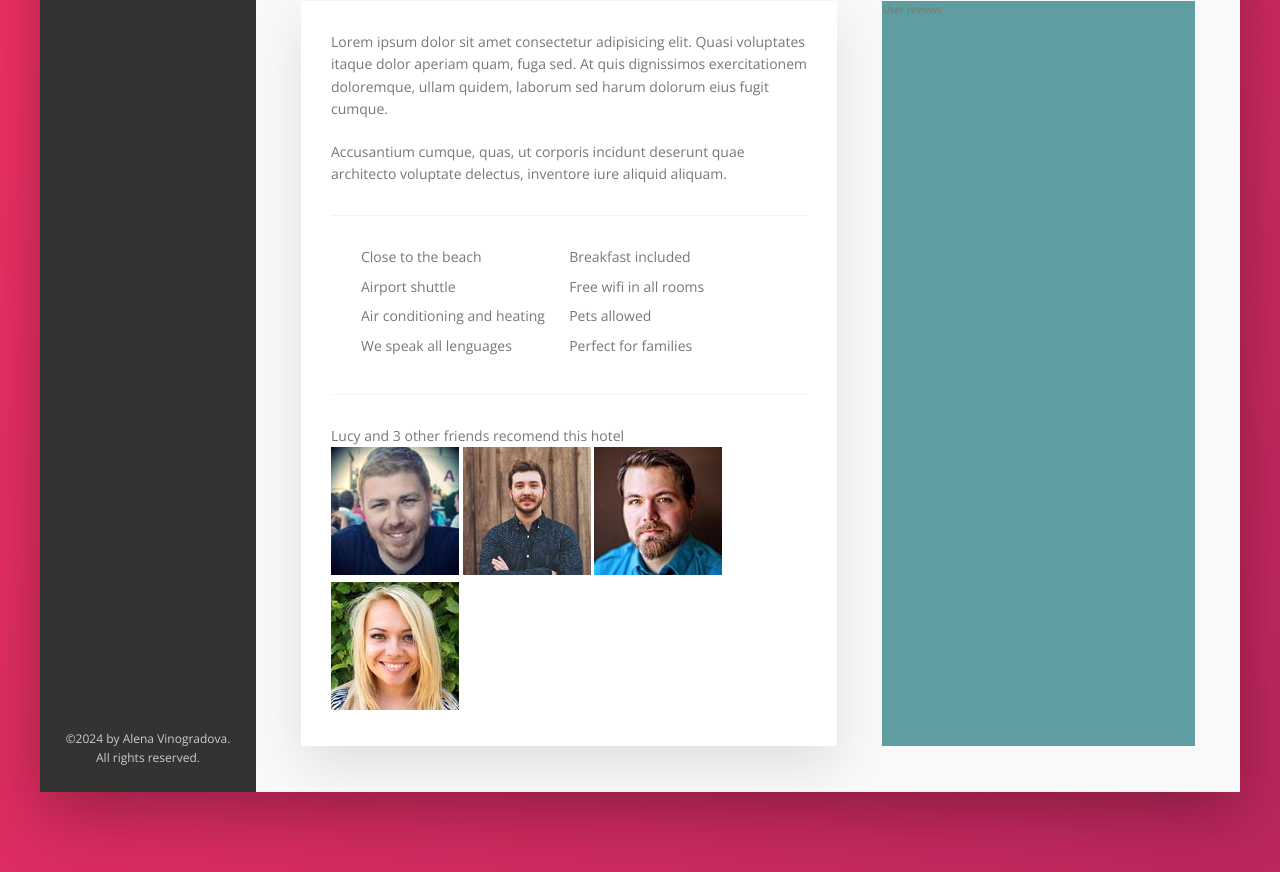
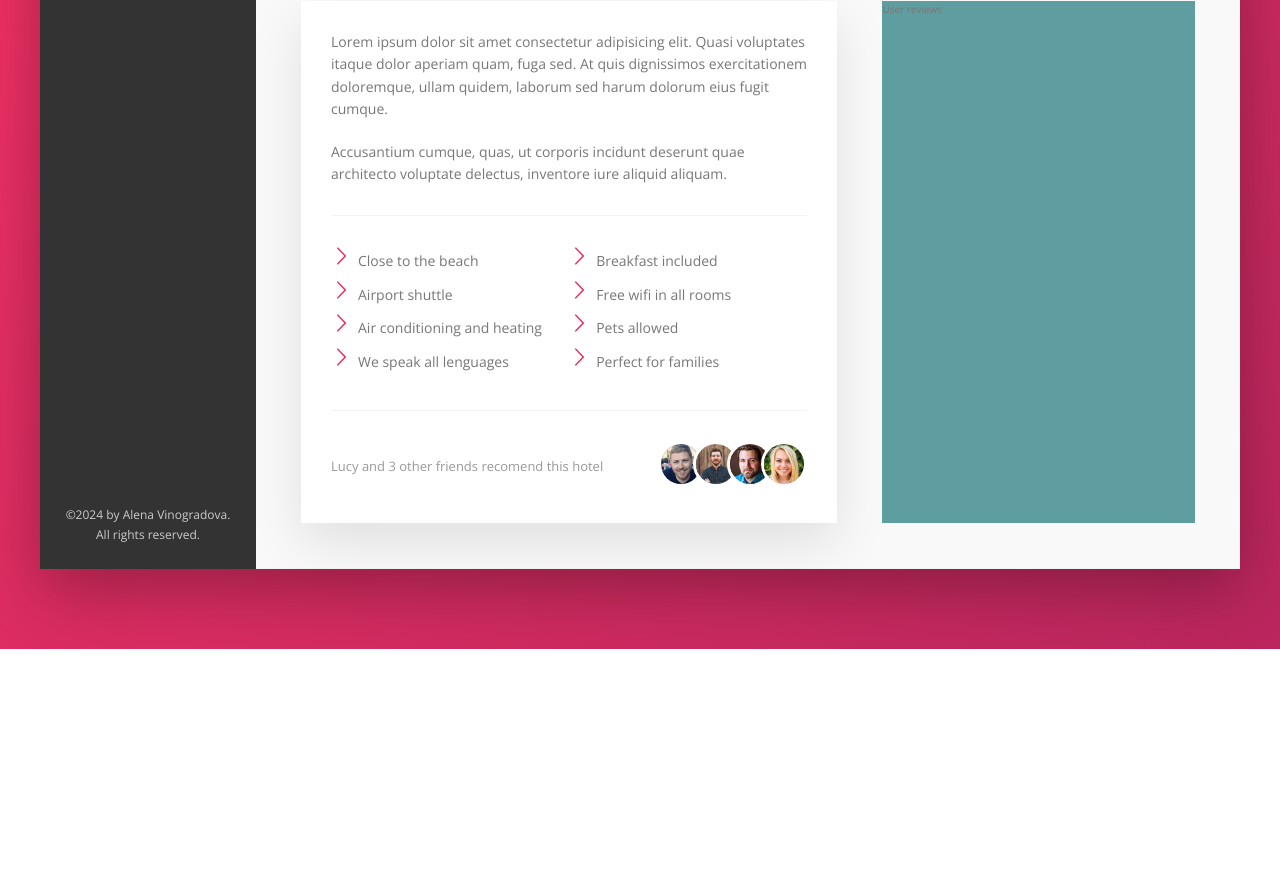
Before and after one commit to alenavin/Booking-hotels-WEB-PAGE, a website: page index.html in a window 1280 px wide. Shown: the part 646-1518 px from the top of the page. After the commit the page ends 1295 px from the top, so only its background shows below. Drawn offline with nearby package versions, Linux system fonts and the light colour scheme.

Commit message:
descripton section ready

```diff
--- a/index.html
+++ b/index.html
@@ -153,11 +153,11 @@
                                     <p class="recommend__count">
                                         Lucy and 3 other friends recomend this hotel
                                     </p>
-                                    <div class="recomend__friends">
-                                        <img src="img/user-3.jpg" alt="friend 1" class="recomend__photo">
-                                        <img src="img/user-4.jpg" alt="friend 2" class="recomend__photo">
-                                        <img src="img/user-5.jpg" alt="friend 3" class="recomend__photo">
-                                        <img src="img/user-6.jpg" alt="friend 4" class="recomend__photo">
+                                    <div class="recommend__friends">
+                                        <img src="img/user-3.jpg" alt="friend 1" class="recommend__photo">
+                                        <img src="img/user-4.jpg" alt="friend 2" class="recommend__photo">
+                                        <img src="img/user-5.jpg" alt="friend 3" class="recommend__photo">
+                                        <img src="img/user-6.jpg" alt="friend 4" class="recommend__photo">
                                     </div>
                                 </div>
                             </div>
--- a/sass/_components.scss
+++ b/sass/_components.scss
@@ -315,7 +315,7 @@
 .list {
     margin: 3rem 0;
     list-style: none;
-    padding: 3rem;
+    padding:  3rem 0;
     border-top: var(--line);
     border-bottom: var(--line);
 
@@ -327,6 +327,49 @@
         margin-bottom: .7rem;
     }
 
+    &__item::before {
+        content: '';
+        display: inline-block;
+        height: 2rem;
+        width: 2rem;
+        margin-right: .7rem;
+
+
+        // для старых браузеров галочка боковая
+        //background-image: url(../img/chevron-thin-right.svg);
+        //background-size: cover;
+
+        // для новых браузерв
+        // использовать галочку как маску - т е смотреть сквозь нее на цветной фон
+        background-color: var(--color-primary); // весь розовый бэкграунд скрывается
+        mask-image:  url(../img/chevron-thin-right.svg); // его видно только через маску этой формы
+        mask-size: cover; // получается розовая галочка
+
+    }
+
 }
 
 /// ////////////////////////////////////  RECOMMEND //////////////////////
+.recommend {
+    font-size: 1.3rem;
+    color: var(--color-grey-dark-3);
+    display: flex;
+    align-items: center;
+
+
+    &__count {
+        margin-right: auto; // чтобы текст забрал себе все свободное мессто в марджин райт и таким образом фотки сдвинулась до конца право
+    }
+
+    &__photo {
+        box-sizing: content-box; // если стоит бордер бокс то белая рамка вокруг фотки идет внутри и делает фотку меньше а надо чтобы рамка была вне самой фотки
+        height: 4rem;
+        width: 4rem;
+        border-radius: 50%;
+        border: 3px solid white;
+
+        &:not(:last-child) {
+            margin-right: -1.5rem;
+        }
+    }
+}
```
Also changed, not shown: css/style.css.
